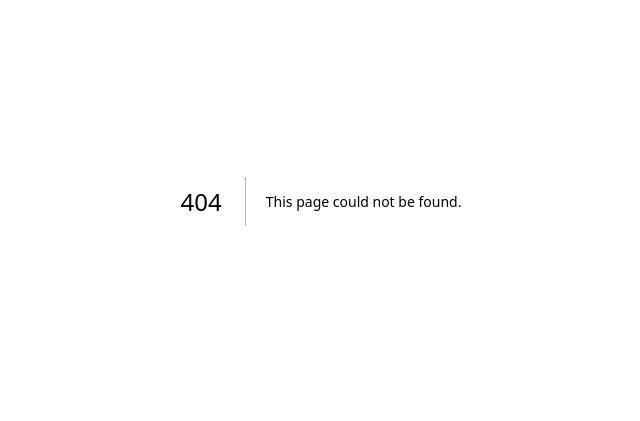
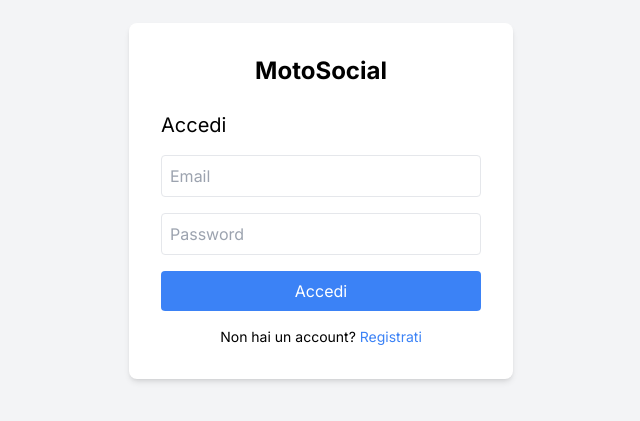
Before and after one commit to raydalessandro/MotoSocial, a Next.js app: page /login in a window 1280 px wide. Before the commit this address had no page. Shown: the part 199-620 px from the top of the page, without its empty margins (319-959 px from the left). Built offline with nearby package versions, Linux system fonts and the light colour scheme.

Commit message:
Create page.tsx

```diff
--- /dev/null
+++ b/src/app/login/page.tsx
@@ -0,0 +1,78 @@
+'use client';
+
+import { useState } from 'react';
+import { useRouter } from 'next/navigation';
+import { useAppStore } from '@/stores/app.store';
+
+export default function LoginPage() {
+  const router = useRouter();
+  const setUser = useAppStore((state) => state.setUser);
+  const [email, setEmail] = useState('');
+  const [password, setPassword] = useState('');
+
+  const handleLogin = (e: React.FormEvent) => {
+    e.preventDefault();
+
+    // Per ora login mock
+    const mockUser = {
+      id: '1',
+      email,
+      username: email.split('@')[0],
+      displayName: 'Demo Rider',
+      followersCount: 0,
+      followingCount: 0,
+      routesCount: 0,
+      createdAt: new Date().toISOString(),
+    };
+
+    setUser(mockUser);
+    router.push('/feed');
+  };
+
+  return (
+    <div className="min-h-screen flex items-center justify-center bg-gray-100">
+      <div className="bg-white p-8 rounded-lg shadow-md w-96">
+        <h1 className="text-2xl font-bold mb-6 text-center">MotoSocial</h1>
+        <h2 className="text-xl mb-4">Accedi</h2>
+
+        <form onSubmit={handleLogin}>
+          <div className="mb-4">
+            <input
+              type="email"
+              placeholder="Email"
+              className="w-full p-2 border rounded"
+              value={email}
+              onChange={(e) => setEmail(e.target.value)}
+              required
+            />
+          </div>
+
+          <div className="mb-4">
+            <input
+              type="password"
+              placeholder="Password"
+              className="w-full p-2 border rounded"
+              value={password}
+              onChange={(e) => setPassword(e.target.value)}
+              required
+            />
+          </div>
+
+          <button
+            type="submit"
+            className="w-full bg-blue-500 text-white p-2 rounded hover:bg-blue-600"
+          >
+            Accedi
+          </button>
+        </form>
+
+        <p className="mt-4 text-center text-sm">
+          Non hai un account?{' '}
+          <a href="/signup" className="text-blue-500 hover:underline">
+            Registrati
+          </a>
+        </p>
+      </div>
+    </div>
+  );
+}
```
